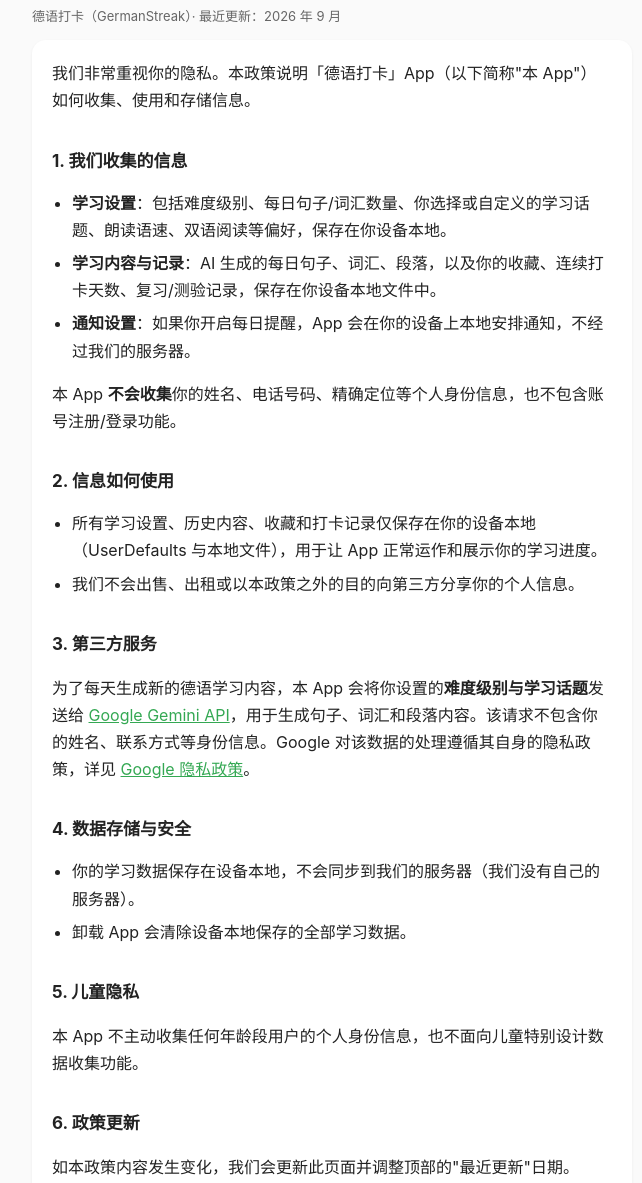
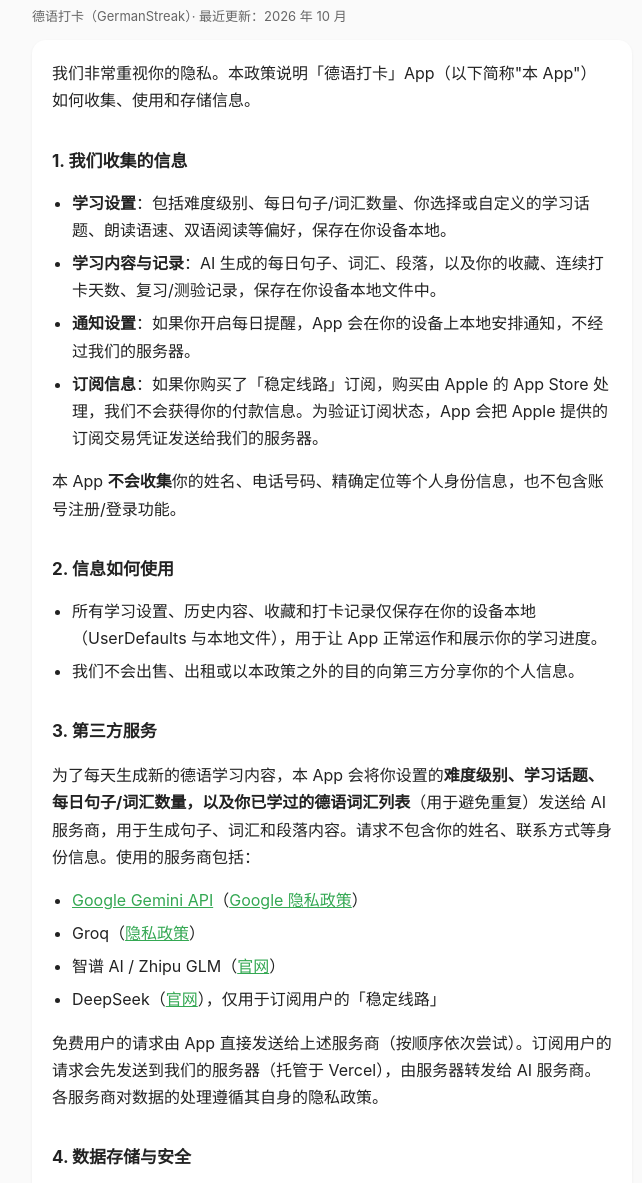
Before and after one commit to ginaguo/deutschdaka-support, a plain HTML site: page privacy.html in a window 1280 px wide. Shown: the part 103-1286 px from the top of the page, without its empty margins (308-950 px from the left). Drawn offline with Linux system fonts and the light colour scheme.

Commit message:
Privacy policy: multiple AI providers, subscription server, what is stored

```diff
--- a/privacy.html
+++ b/privacy.html
@@ -34,7 +34,7 @@
 <body>
 <div class="wrap">
   <h1>隐私政策</h1>
-  <p class="sub">德语打卡（GermanStreak）· 最近更新：2026 年 9 月</p>
+  <p class="sub">德语打卡（GermanStreak）· 最近更新：2026 年 10 月</p>
 
   <div class="card">
     <p style="margin-top:0;">我们非常重视你的隐私。本政策说明「德语打卡」App（以下简称"本 App"）如何收集、使用和存储信息。</p>
@@ -44,6 +44,7 @@
       <li><strong>学习设置</strong>：包括难度级别、每日句子/词汇数量、你选择或自定义的学习话题、朗读语速、双语阅读等偏好，保存在你设备本地。</li>
       <li><strong>学习内容与记录</strong>：AI 生成的每日句子、词汇、段落，以及你的收藏、连续打卡天数、复习/测验记录，保存在你设备本地文件中。</li>
       <li><strong>通知设置</strong>：如果你开启每日提醒，App 会在你的设备上本地安排通知，不经过我们的服务器。</li>
+      <li><strong>订阅信息</strong>：如果你购买了「稳定线路」订阅，购买由 Apple 的 App Store 处理，我们不会获得你的付款信息。为验证订阅状态，App 会把 Apple 提供的订阅交易凭证发送给我们的服务器。</li>
     </ul>
     <p>本 App <strong>不会收集</strong>你的姓名、电话号码、精确定位等个人身份信息，也不包含账号注册/登录功能。</p>
 
@@ -54,11 +55,19 @@
     </ul>
 
     <h2>3. 第三方服务</h2>
-    <p>为了每天生成新的德语学习内容，本 App 会将你设置的<strong>难度级别与学习话题</strong>发送给 <a href="https://ai.google.dev/gemini-api/terms" target="_blank" rel="noopener">Google Gemini API</a>，用于生成句子、词汇和段落内容。该请求不包含你的姓名、联系方式等身份信息。Google 对该数据的处理遵循其自身的隐私政策，详见 <a href="https://policies.google.com/privacy" target="_blank" rel="noopener">Google 隐私政策</a>。</p>
+    <p>为了每天生成新的德语学习内容，本 App 会将你设置的<strong>难度级别、学习话题、每日句子/词汇数量，以及你已学过的德语词汇列表</strong>（用于避免重复）发送给 AI 服务商，用于生成句子、词汇和段落内容。请求不包含你的姓名、联系方式等身份信息。使用的服务商包括：</p>
+    <ul>
+      <li><a href="https://ai.google.dev/gemini-api/terms" target="_blank" rel="noopener">Google Gemini API</a>（<a href="https://policies.google.com/privacy" target="_blank" rel="noopener">Google 隐私政策</a>）</li>
+      <li>Groq（<a href="https://groq.com/privacy-policy" target="_blank" rel="noopener">隐私政策</a>）</li>
+      <li>智谱 AI / Zhipu GLM（<a href="https://open.bigmodel.cn/" target="_blank" rel="noopener">官网</a>）</li>
+      <li>DeepSeek（<a href="https://www.deepseek.com/" target="_blank" rel="noopener">官网</a>），仅用于订阅用户的「稳定线路」</li>
+    </ul>
+    <p>免费用户的请求由 App 直接发送给上述服务商（按顺序依次尝试）。订阅用户的请求会先发送到我们的服务器（托管于 Vercel），由服务器转发给 AI 服务商。各服务商对数据的处理遵循其自身的隐私政策。</p>
 
     <h2>4. 数据存储与安全</h2>
     <ul>
-      <li>你的学习数据保存在设备本地，不会同步到我们的服务器（我们没有自己的服务器）。</li>
+      <li>你的学习数据保存在设备本地，不会同步到我们的服务器。</li>
+      <li>仅订阅用户会使用我们的服务器：服务器只用来验证订阅和限制每日使用次数，保存的内容仅为 Apple 订阅标识与当天的请求次数（约 48 小时后自动删除）。服务器不保存你的学习设置、请求内容或生成的内容；为选择合适的 AI 线路，会临时读取请求所在国家/地区，不做存储。托管服务商（Vercel）可能按其自身政策保留标准的访问日志。</li>
       <li>卸载 App 会清除设备本地保存的全部学习数据。</li>
     </ul>
 
```
